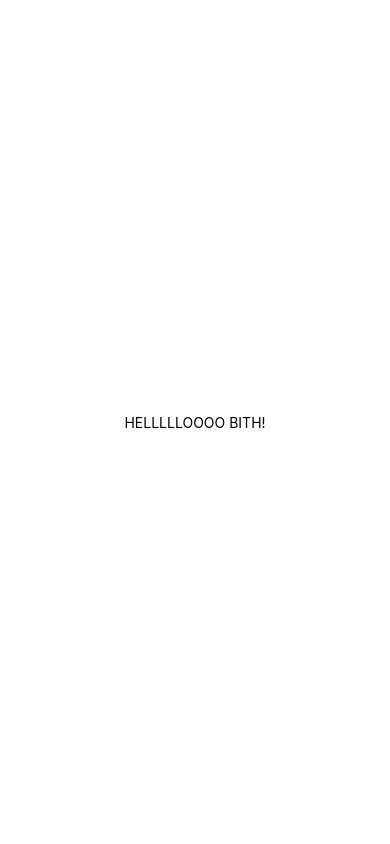
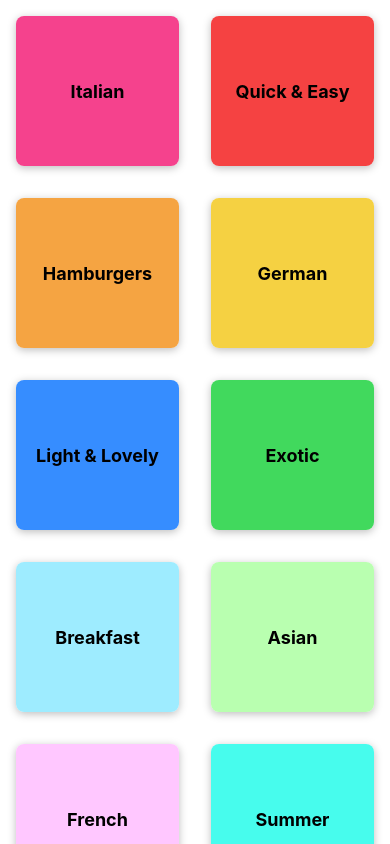
Before and after one commit to rachyharkov/rn-nav-meals-app, a React Native app: screen / in a window 390 px wide. Built offline with nearby package versions, Linux system fonts and the light colour scheme.

Commit message:
Layouting and Colouring

```diff
--- a/App.js
+++ b/App.js
@@ -1,20 +1,18 @@
 import { StatusBar } from 'expo-status-bar';
 import { StyleSheet, Text, View } from 'react-native';
+import CategoriesScreen from './screens/CategoriesScreen';
 
 export default function App() {
   return (
-    <View style={styles.container}>
-      <Text>HELLLLLOOOO BITH!</Text>
-      <StatusBar style="auto" />
-    </View>
+    <>
+      <StatusBar style='light'></StatusBar>
+      <CategoriesScreen />
+    </>
   );
 }
 
 const styles = StyleSheet.create({
   container: {
-    flex: 1,
-    backgroundColor: '#fff',
-    alignItems: 'center',
-    justifyContent: 'center',
+
   },
 });
--- a/app.json
+++ b/app.json
@@ -5,6 +5,7 @@
     "version": "1.0.0",
     "orientation": "portrait",
     "icon": "./assets/icon.png",
+    "backgroundColor": "#24180f",
     "userInterfaceStyle": "light",
     "splash": {
       "image": "./assets/splash.png",
--- /dev/null
+++ b/components/CategoryGridTiles.js
@@ -0,0 +1,51 @@
+import { Pressable, View, Text, StyleSheet, Platform } from 'react-native'
+
+function CategoryGridTiles({ title, color }) {
+    return (
+        <View style={styles.gridItem}>
+            <Pressable android_ripple={{color: '#ccc'}} style={({pressed}) => [styles.button,  pressed ? styles.buttonPressed : null]}>
+                <View style={[styles.innerContainer, { backgroundColor: color }]}>
+                    <Text style={styles.title}>{title}</Text>
+                </View>
+            </Pressable>
+        </View>
+    )
+}
+
+export default CategoryGridTiles;
+
+
+const styles = StyleSheet.create({
+    gridItem: {
+        flex: 1,
+        margin: 16,
+        height: 150,
+        borderRadius: 8,
+        elevation: 4,
+        // for IOS
+        backgroundColor: 'white',
+        shadowColor: 'black',
+        shadowOpacity: 0.26,
+        shadowOffset: { width: 0, height: 2 },
+        shadowRadius: 8,
+        // end IOS
+        overflow: Platform.OS === 'android' ? 'hidden' : 'visible',
+    },
+    button: {
+        flex: 1,
+    },
+    buttonPressed: {
+        opacity: 0.5
+    },
+    innerContainer: {
+        flex: 1,
+        padding: 16,
+        justifyContent: 'center',
+        borderRadius: 8,
+        alignItems: 'center',
+    },
+    title: {
+        fontWeight: 'bold',
+        fontSize: 18
+    }
+});
--- /dev/null
+++ b/screens/CategoriesScreen.js
@@ -0,0 +1,26 @@
+import { FlatList } from "react-native";
+import CategoryGridTiles from "../components/CategoryGridTiles";
+
+import { CATEGORIES } from "../data/dummy-data";
+
+function renderCategoryItem(itemData) {
+  return (
+    <CategoryGridTiles
+      title={itemData.item.title}
+      color={itemData.item.color}
+    />
+  );
+}
+
+function CategoriesScreen() {
+  return (
+    <FlatList
+      data={CATEGORIES}
+      key={(item) => item.id}
+      renderItem={renderCategoryItem}
+      numColumns={2}
+    />
+  );
+}
+
+export default CategoriesScreen;
```
